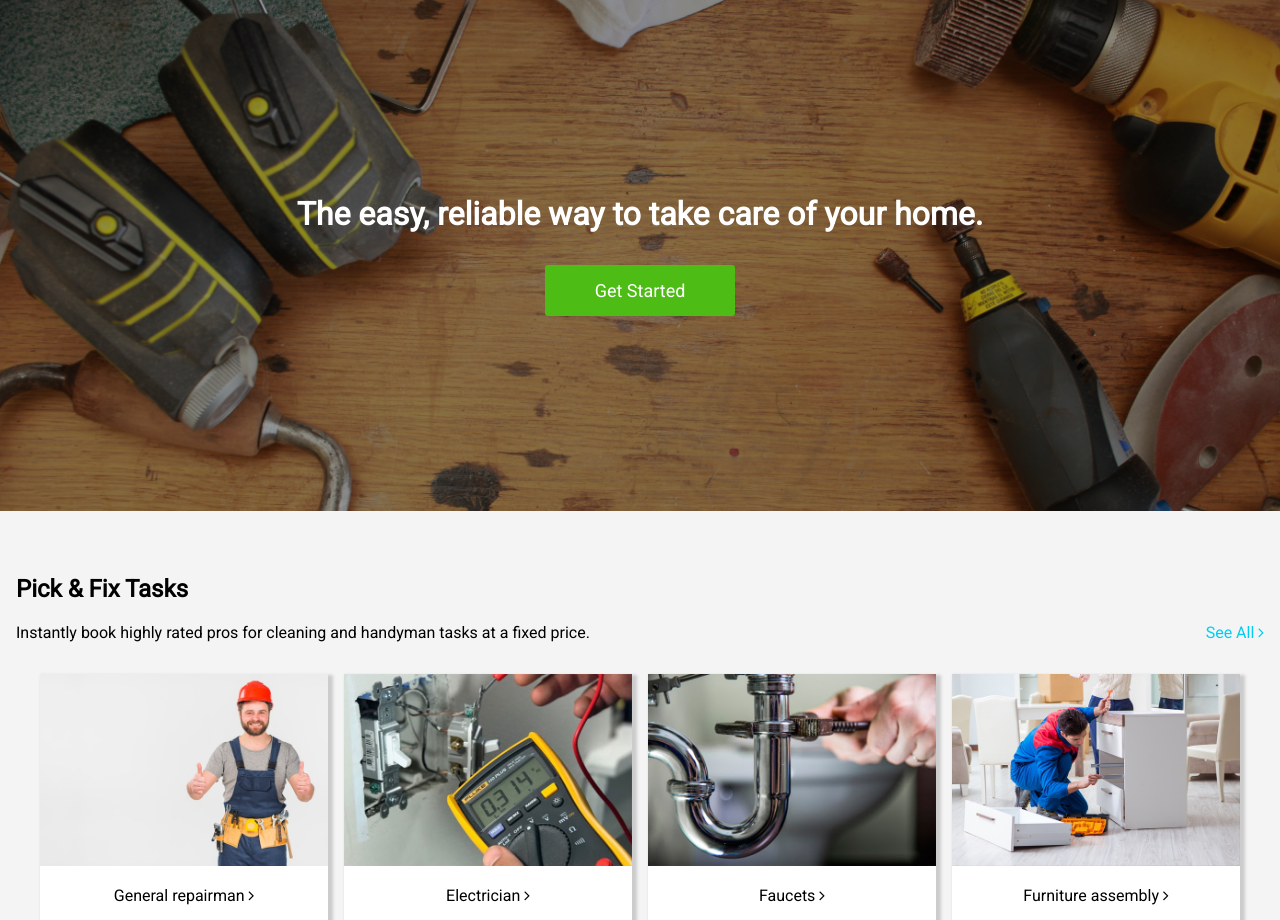
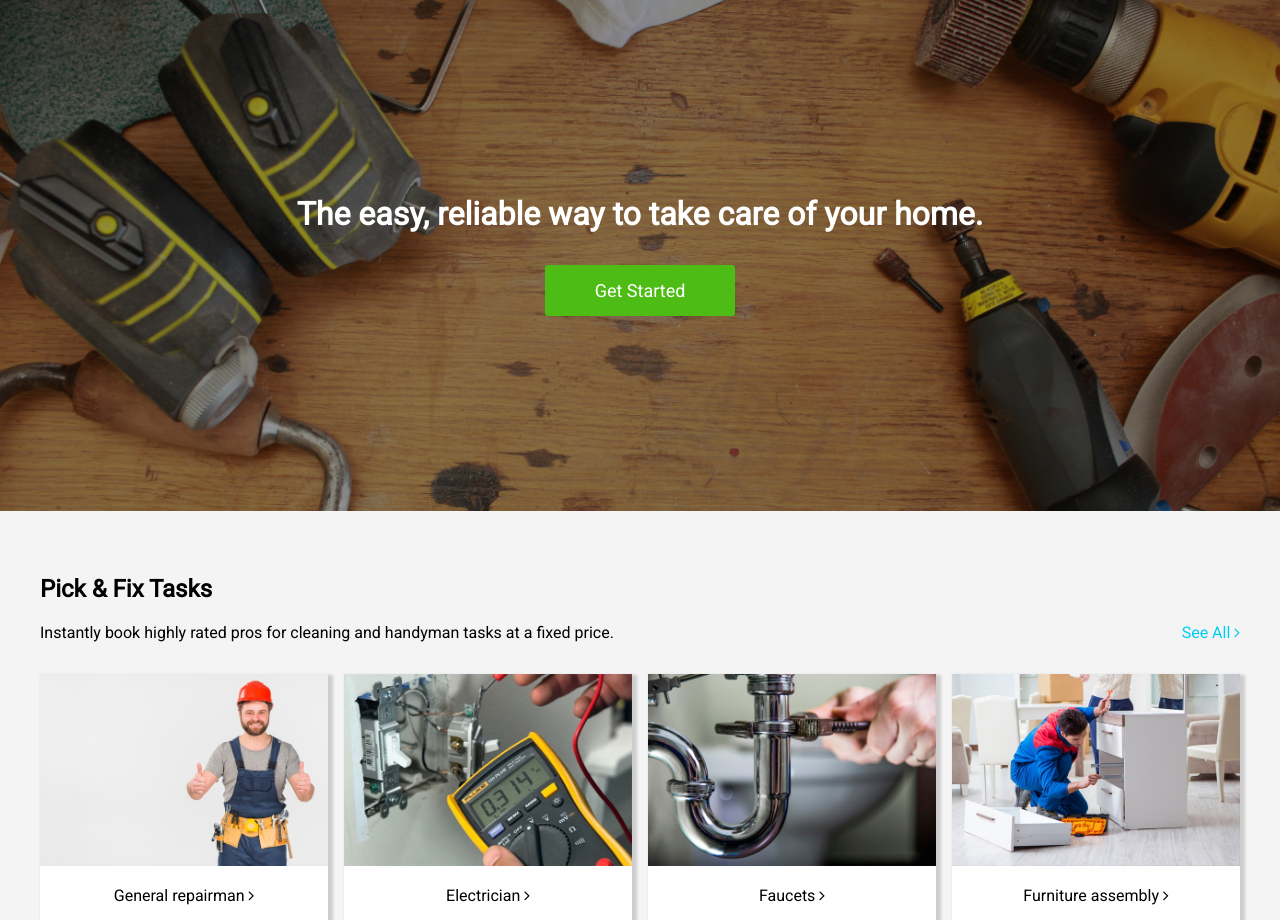
Before and after one commit to Jenn-y/Pick-Fix, a PHP site: page /index-signed-in.php in a window 1280 px wide. Shown: the part 65-985 px from the top of the page. Run offline with PHP 8.4, Linux system fonts and the light colour scheme.

Commit message:
corrected text

```diff
--- a/index-signed-in.php
+++ b/index-signed-in.php
@@ -17,7 +17,7 @@
     </div>
 
     <main>
-        <div class="text">
+        <div class="text center">
             <h2>Pick & Fix Tasks</h2>
             <p>Instantly book highly rated pros for cleaning and handyman tasks at a fixed price. <span>See All <i class="fa fa-angle-right" aria-hidden="true"></i></span></p>
         </div>
```
